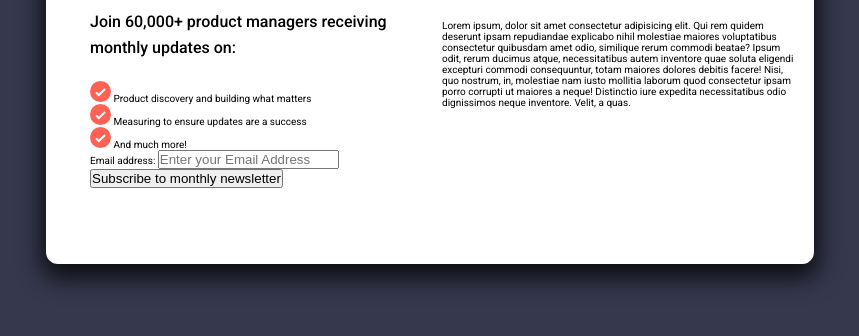
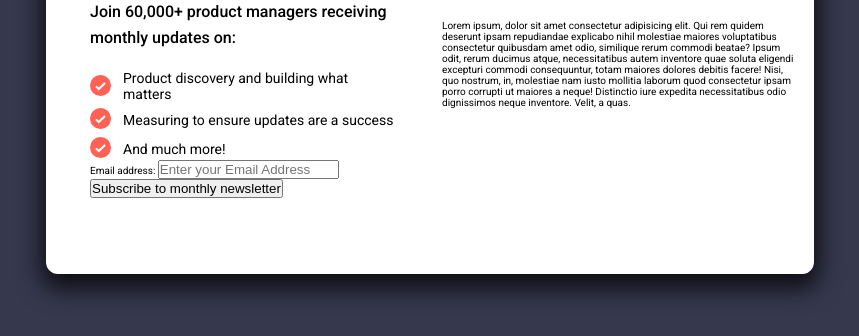
Before and after one commit to PrayagTandon/Newsletter-signup, a website: page index.html in a window 1280 px wide. Shown: the part 336-672 px from the top of the page, without its empty margins (210-1069 px from the left). Drawn offline with Linux system fonts and the light colour scheme.

Commit message:
Final commit of the day

```diff
--- a/sass/components/_list.scss
+++ b/sass/components/_list.scss
@@ -4,3 +4,18 @@
 .product-list {
     list-style: none;
 }
+
+.list-item {
+    display: flex;
+    // justify-content: center;
+    align-items: center;
+    gap: 1.2rem;
+
+    &:not(:last-child) {
+        margin-bottom: $margin-bottom--sm;
+    }
+}
+
+.item--text {
+    font-size: 1.4rem;
+}
```
Also changed, not shown: css/style.css, 1 other file.
